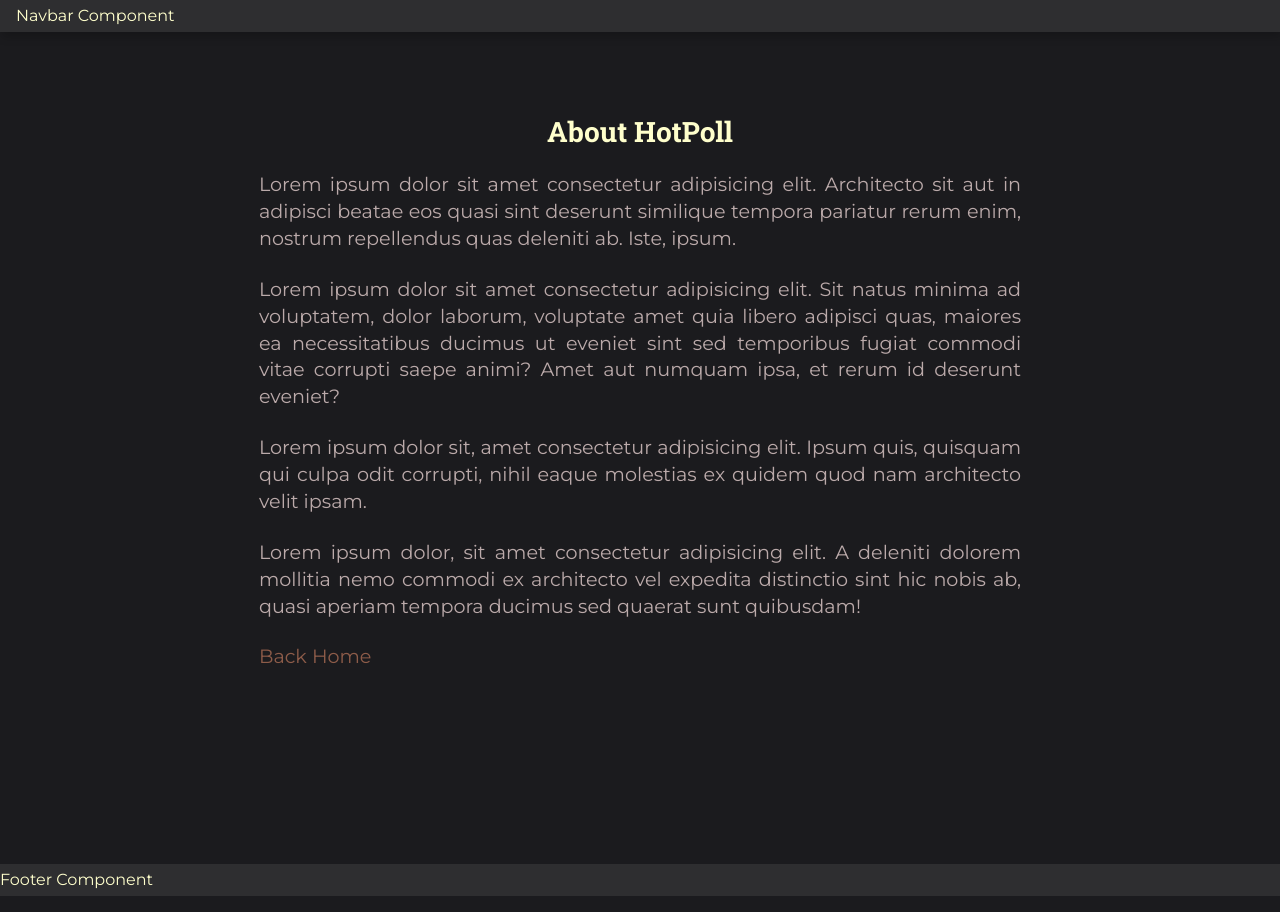
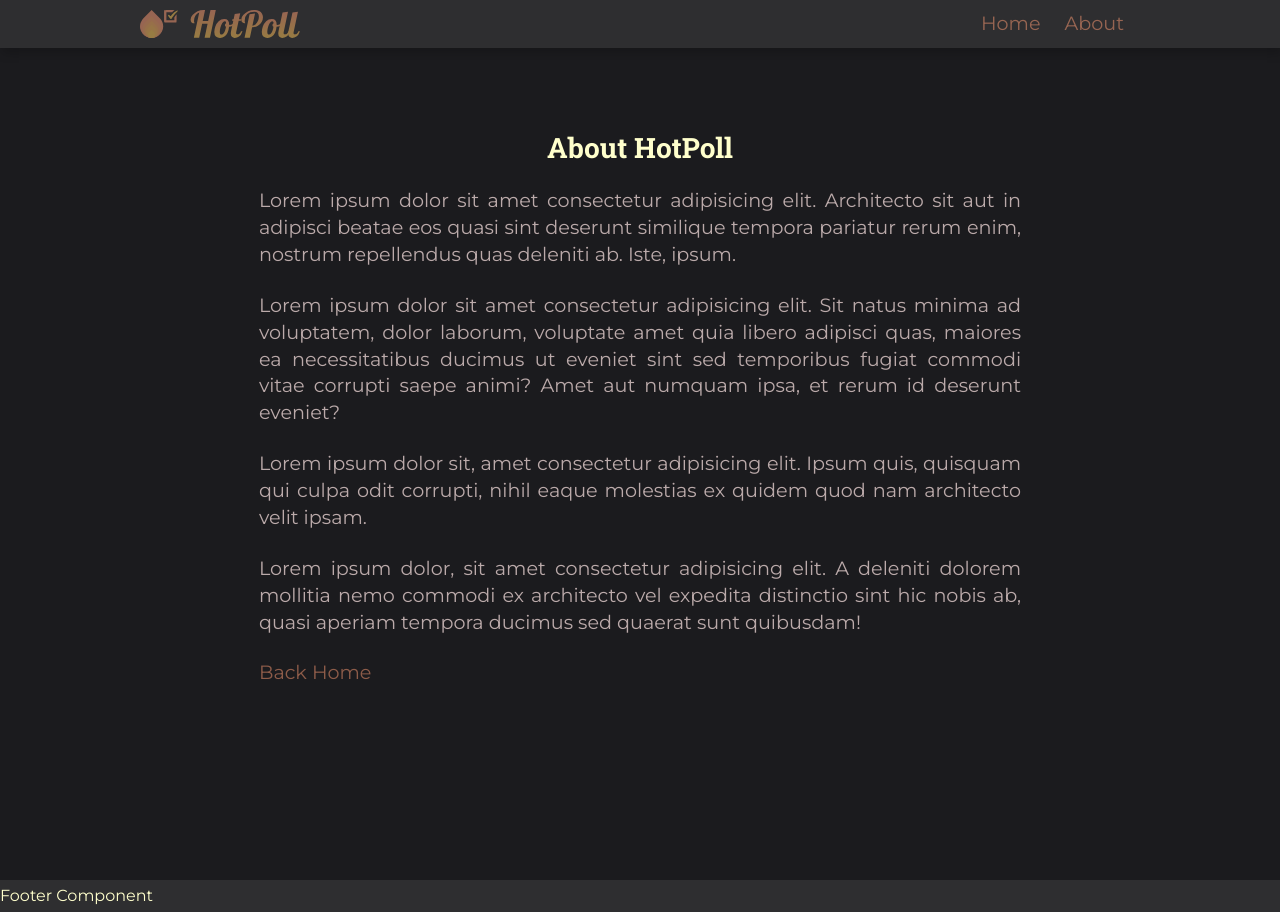
Before and after one commit to IgorXDDD/HotPoll, a React (Create React App) app in the folder frontend/: page /about in a window 1280 px wide. Built offline with nearby package versions, Linux system fonts and the light colour scheme.

Commit message:
added logo and links to navbar

```diff
--- a/frontend/src/components/Navbar.js
+++ b/frontend/src/components/Navbar.js
@@ -1,7 +1,29 @@
 import React from "react";
+import { Link } from "react-router-dom";
+import logo from "../hotpoll-logo.svg";
 
 const Navbar = () => {
-  return <nav className="navbar">Navbar Component</nav>;
+  return (
+    <nav className="navbar">
+      <div className="nav-center">
+        <Link to="/">
+          <img src={logo} alt="hotpoll logo" className="logo" />
+        </Link>
+        <ul className="nav-links">
+          <li>
+            <Link to="/" className="link-underline">
+              Home
+            </Link>
+          </li>
+          <li>
+            <Link to="/about" className="link-underline">
+              About
+            </Link>
+          </li>
+        </ul>
+      </div>
+    </nav>
+  );
 };
 
 export default Navbar;
--- a/frontend/src/components/Welcome.js
+++ b/frontend/src/components/Welcome.js
@@ -6,7 +6,7 @@
     <div className="welcome">
       <h1>HotPoll</h1>
       <h2>where you can find web's hottest polls</h2>
-      <Link className="link-to-about" to="/about">
+      <Link className="link-to-about link-underline" to="/about">
         About
       </Link>
     </div>
--- a/frontend/src/index.css
+++ b/frontend/src/index.css
@@ -75,7 +75,7 @@
   list-style-type: none;
 }
 
-a {
+.link-underline {
   opacity: 0.5;
   display: inline-block;
   text-decoration: none;
@@ -83,22 +83,23 @@
   transition: var(--mainTransition);
 }
 
-a::after {
+.link-underline::after {
   content: "";
   display: block;
   transform: scale(0, 1);
-  height: 1.5px;
+  height: 2px;
+  border-radius: px;
   background: var(--accentColor2);
   transition: var(--mainTransition);
 }
 
-a:hover::after,
-a:focus::after {
+.link-underline:hover::after,
+.link-underline:focus::after {
   transform: scale(1, 1);
 }
 
-a:hover,
-a:focus {
+.link-underline:hover,
+.link-underline:focus {
   opacity: 1;
   color: var(--accentColor2);
 }
@@ -152,11 +153,11 @@
 
 .navbar {
   background-color: var(--bgColorLight);
-  height: 2rem;
+  height: 2.5rem;
   display: flex;
   align-items: center;
   box-shadow: var(--lightShadow);
-  padding: 0 1rem;
+  padding: 1.5rem;
   margin-bottom: 2rem;
 }
 
@@ -164,9 +165,9 @@
   display: flex;
   justify-content: space-between;
   align-items: center;
-  width: var(--smallWidth);
+  width: 90vw;
   margin: 0 auto;
-  max-width: var(--fullWidth);
+  max-width: 1000px;
 }
 .nav-links {
   display: flex;
@@ -175,19 +176,19 @@
 .nav-links a {
   text-transform: capitalize;
   display: inline-block;
-  font-weight: bold;
   margin-right: 0.5rem;
   font-weight: 400;
-  letter-spacing: 2px;
   font-size: 1.2rem;
   padding: 0.25rem 0.5rem;
+}
+
+.logo {
+  opacity: 0.5;
+  width: 10rem;
   transition: var(--mainTransition);
 }
-.nav-links a:hover {
-  color: var(--primaryColor);
-}
-.logo {
-  width: 12rem;
+.logo:hover {
+  opacity: 1;
 }
 
 /*
--- a/frontend/src/pages/About.js
+++ b/frontend/src/pages/About.js
@@ -32,7 +32,9 @@
           quibusdam!
         </p>
         <p>
-          <Link to="/">Back Home</Link>
+          <Link to="/" className="link-underline">
+            Back Home
+          </Link>
         </p>
       </section>
       <Footer />
--- a/frontend/src/pages/Error.js
+++ b/frontend/src/pages/Error.js
@@ -5,7 +5,9 @@
   return (
     <div className="error-page">
       <h1>Oops! Something went wrong...</h1>
-      <Link to="/">Back Home</Link>
+      <Link to="/" className="link-underline">
+        Back Home
+      </Link>
     </div>
   );
 };
--- a/frontend/src/pages/SinglePoll.js
+++ b/frontend/src/pages/SinglePoll.js
@@ -88,7 +88,9 @@
   if (loading) {
     return (
       <article className="poll-wrapper">
-        <Link to="/">← Back</Link>
+        <Link to="/" className="link-underline">
+          ← Back
+        </Link>
         <Loading />
       </article>
     );
@@ -96,7 +98,9 @@
   if (!poll) {
     return (
       <article className="poll-wrapper">
-        <Link to="/">← Back</Link>
+        <Link to="/" className="link-underline">
+          ← Back
+        </Link>
         <h2 className="poll-title">No poll to display</h2>
       </article>
     );
@@ -114,7 +118,9 @@
 
   return (
     <form className="poll-wrapper" onSubmit={handleSubmit}>
-      <Link to="/">← Back</Link>
+      <Link to="/" className="link-underline">
+        ← Back
+      </Link>
       <h1 className="poll-title">{title}</h1>
       <div className="poll-meta underline">
         <p>created: {date}</p>
```
Also changed, not shown: frontend/src/hotpoll-logo.svg (added).
